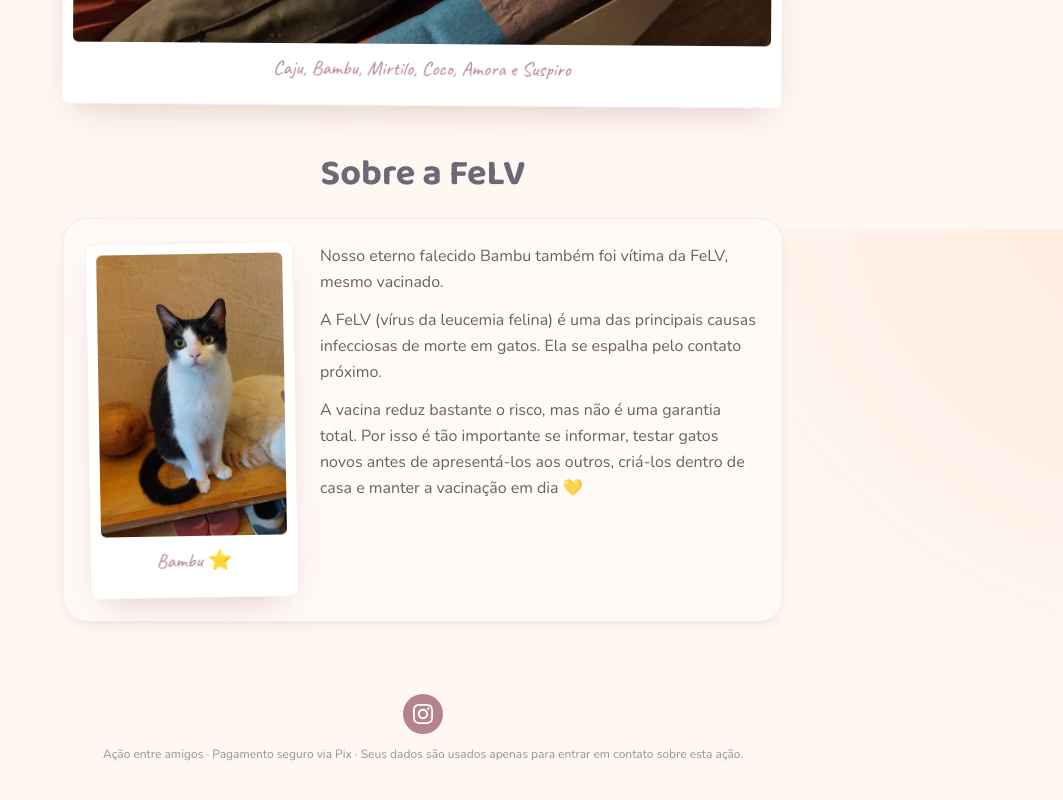
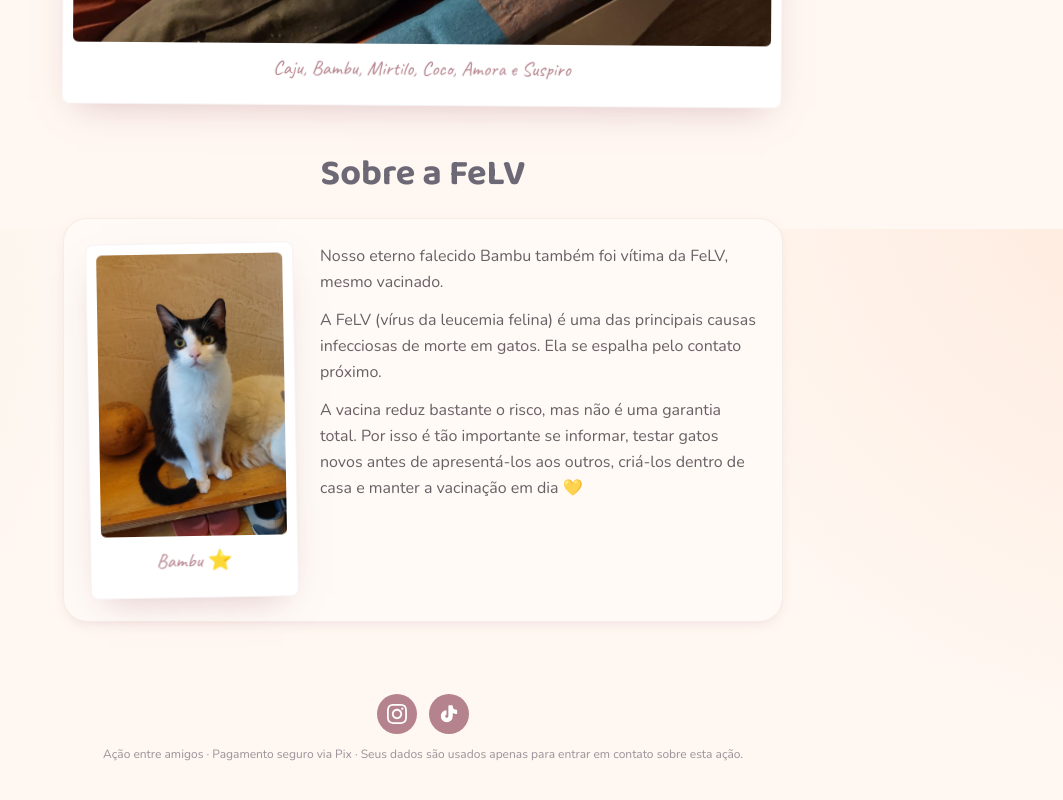
Before and after one commit to MadeinBugs/rifas, a Next.js app: page / in a window 1280 px wide. Shown: the part 6171-6971 px from the top of the page, without its empty margins (217-1280 px from the left). Built offline with nearby package versions, Linux system fonts and the light colour scheme; no server answers; the database is empty.

Commit message:
feat: add TikTok link to footer and update Instagram link styling

```diff
--- a/app/en/page.tsx
+++ b/app/en/page.tsx
@@ -5,6 +5,7 @@ import DoacaoFlow from "@/components/DoacaoFlow";
 import { FOTO_CAPA } from "@/lib/fotos";
 import { CONTEUDO_HISTORIA_EN, EN } from "@/lib/textos";
 import { PT_SITE_URL, EN_SITE_URL } from "@/lib/site";
+import { TiktokLogo } from "@phosphor-icons/react/dist/ssr";
 
 /**
  * Página de doação internacional (inglês). Servida na raiz do domínio
@@ -178,6 +179,7 @@ function SobreFelv() {
 function Rodape() {
   return (
     <footer className="mt-auto flex flex-col items-center gap-3 pt-6 text-center text-xs text-mauve/70">
+      <div className="flex items-center gap-3">
         <a
           href="https://www.instagram.com/oi.belbel?igsh=MWNhYm9objhsNjVvZw=="
           target="_blank"
@@ -195,6 +197,16 @@ function Rodape() {
             <path d="M12 2.163c3.204 0 3.584.012 4.85.07 3.252.148 4.771 1.691 4.919 4.919.058 1.265.069 1.645.069 4.849 0 3.205-.012 3.584-.069 4.849-.149 3.225-1.664 4.771-4.919 4.919-1.266.058-1.644.07-4.85.07-3.204 0-3.584-.012-4.849-.07-3.26-.149-4.771-1.699-4.919-4.92-.058-1.265-.07-1.644-.07-4.849 0-3.204.013-3.583.07-4.849.149-3.227 1.664-4.771 4.919-4.919 1.266-.057 1.645-.069 4.849-.069zm0-2.163c-3.259 0-3.667.014-4.947.072-4.358.2-6.78 2.618-6.98 6.98-.059 1.281-.073 1.689-.073 4.948 0 3.259.014 3.668.072 4.948.2 4.358 2.618 6.78 6.98 6.98 1.281.058 1.689.072 4.948.072 3.259 0 3.668-.014 4.948-.072 4.354-.2 6.782-2.618 6.979-6.98.059-1.28.073-1.689.073-4.948 0-3.259-.014-3.667-.072-4.947-.196-4.354-2.617-6.78-6.979-6.98-1.281-.059-1.69-.073-4.949-.073zm0 5.838c-3.403 0-6.162 2.759-6.162 6.162s2.759 6.163 6.162 6.163 6.162-2.759 6.162-6.163c0-3.403-2.759-6.162-6.162-6.162zm0 10.162c-2.209 0-4-1.79-4-4 0-2.209 1.791-4 4-4s4 1.791 4 4c0 2.21-1.791 4-4 4zm6.406-11.845c-.796 0-1.441.645-1.441 1.44s.645 1.44 1.441 1.44c.795 0 1.439-.645 1.439-1.44s-.644-1.44-1.439-1.44z" />
           </svg>
         </a>
+        <a
+          href="https://www.tiktok.com/@oi.belbel?_r=1&_t=ZS-97T3FXn6Wu4"
+          target="_blank"
+          rel="noopener noreferrer"
+          aria-label="Lar Amorinha on TikTok"
+          className="flex h-10 w-10 items-center justify-center rounded-full bg-rose-deep text-white transition-opacity hover:opacity-80"
+        >
+          <TiktokLogo weight="fill" size={20} aria-hidden />
+        </a>
+      </div>
       <p>{EN.rodape}</p>
     </footer>
   );
--- a/app/page.tsx
+++ b/app/page.tsx
@@ -14,7 +14,7 @@ import {
   formatBRL,
   type NumeroRow,
 } from "@/lib/rifa";
-import { Gift, Ticket } from "@phosphor-icons/react/dist/ssr";
+import { Gift, Ticket, TiktokLogo } from "@phosphor-icons/react/dist/ssr";
 import type { ReactNode } from "react";
 import IconePix from "@/components/IconePix";
 
@@ -297,6 +297,7 @@ function Chip({
 function Rodape() {
   return (
     <footer className="mt-auto flex flex-col items-center gap-3 pt-6 text-center text-xs text-mauve/70">
+      <div className="flex items-center gap-3">
         <a
           href="https://www.instagram.com/oi.belbel?igsh=MWNhYm9objhsNjVvZw=="
           target="_blank"
@@ -314,6 +315,16 @@ function Rodape() {
             <path d="M12 2.163c3.204 0 3.584.012 4.85.07 3.252.148 4.771 1.691 4.919 4.919.058 1.265.069 1.645.069 4.849 0 3.205-.012 3.584-.069 4.849-.149 3.225-1.664 4.771-4.919 4.919-1.266.058-1.644.07-4.85.07-3.204 0-3.584-.012-4.849-.07-3.26-.149-4.771-1.699-4.919-4.92-.058-1.265-.07-1.644-.07-4.849 0-3.204.013-3.583.07-4.849.149-3.227 1.664-4.771 4.919-4.919 1.266-.057 1.645-.069 4.849-.069zm0-2.163c-3.259 0-3.667.014-4.947.072-4.358.2-6.78 2.618-6.98 6.98-.059 1.281-.073 1.689-.073 4.948 0 3.259.014 3.668.072 4.948.2 4.358 2.618 6.78 6.98 6.98 1.281.058 1.689.072 4.948.072 3.259 0 3.668-.014 4.948-.072 4.354-.2 6.782-2.618 6.979-6.98.059-1.28.073-1.689.073-4.948 0-3.259-.014-3.667-.072-4.947-.196-4.354-2.617-6.78-6.979-6.98-1.281-.059-1.69-.073-4.949-.073zm0 5.838c-3.403 0-6.162 2.759-6.162 6.162s2.759 6.163 6.162 6.163 6.162-2.759 6.162-6.163c0-3.403-2.759-6.162-6.162-6.162zm0 10.162c-2.209 0-4-1.79-4-4 0-2.209 1.791-4 4-4s4 1.791 4 4c0 2.21-1.791 4-4 4zm6.406-11.845c-.796 0-1.441.645-1.441 1.44s.645 1.44 1.441 1.44c.795 0 1.439-.645 1.439-1.44s-.644-1.44-1.439-1.44z" />
           </svg>
         </a>
+        <a
+          href="https://www.tiktok.com/@oi.belbel?_r=1&_t=ZS-97T3FXn6Wu4"
+          target="_blank"
+          rel="noopener noreferrer"
+          aria-label="TikTok do Lar Amorinha"
+          className="flex h-10 w-10 items-center justify-center rounded-full bg-rose-deep text-white transition-opacity hover:opacity-80"
+        >
+          <TiktokLogo weight="fill" size={20} aria-hidden />
+        </a>
+      </div>
       <p>
         Ação entre amigos · Pagamento seguro via Pix · Seus dados são usados
         apenas para entrar em contato sobre esta ação.
```
Lines whose indentation alone changed are shown as unchanged.
